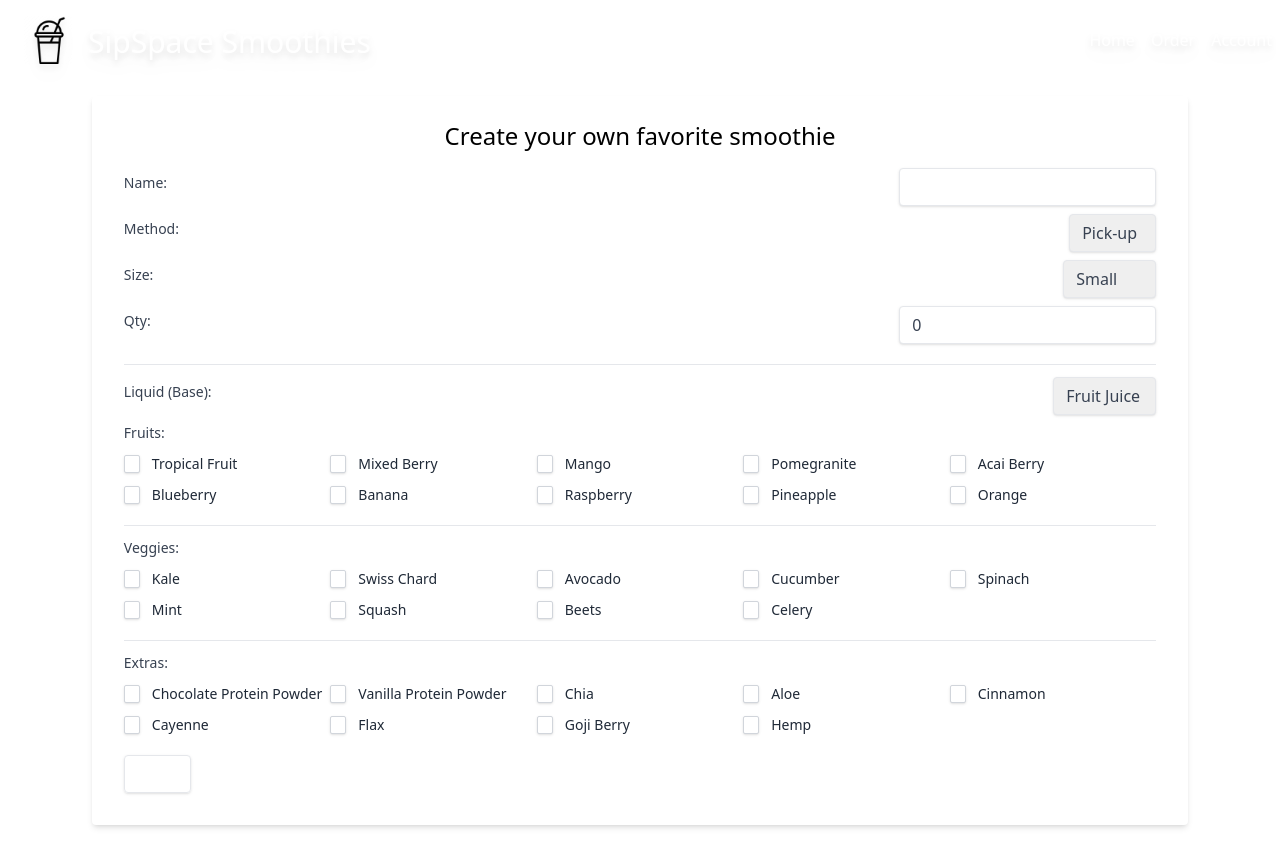
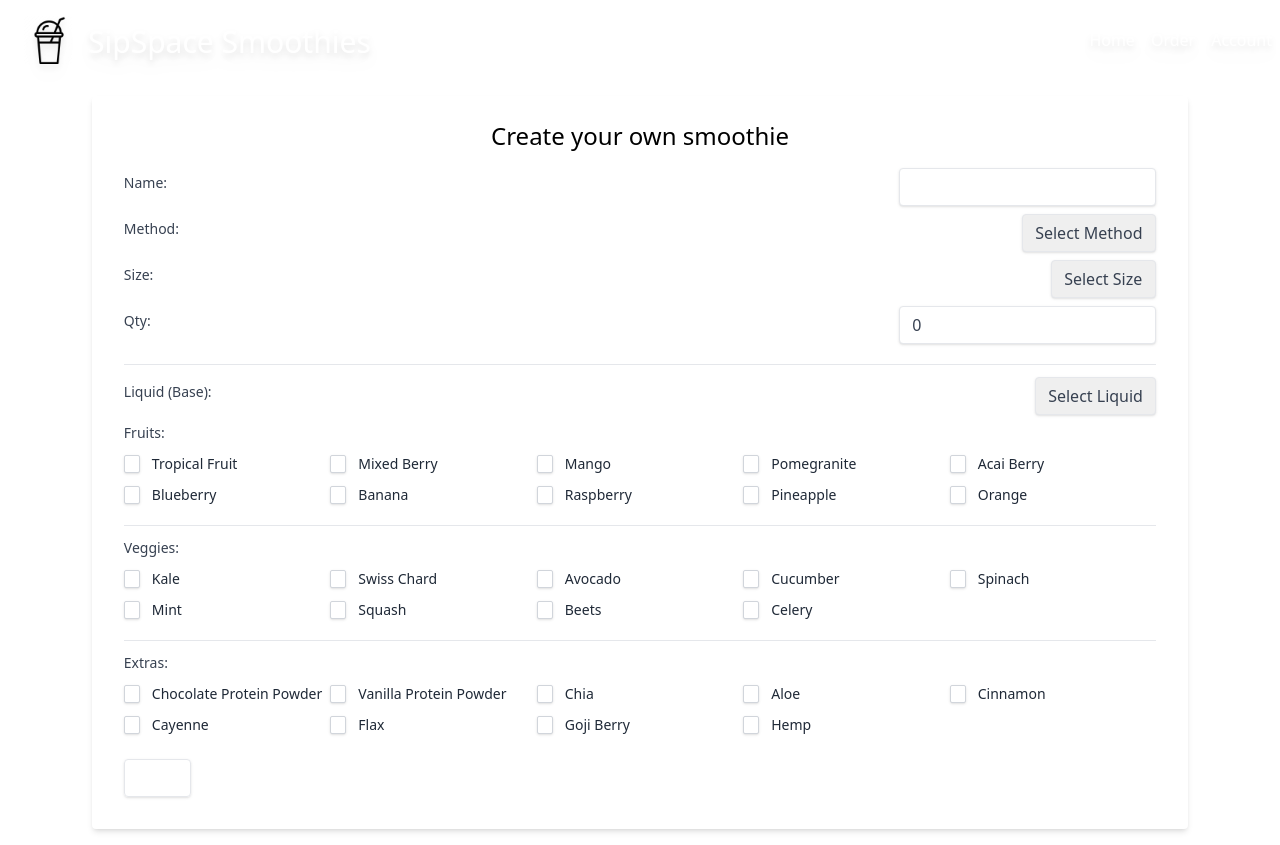
Before and after one commit to Benton-Michael/smoothie-group, a React (Create React App) app in the folder client/: page /new in a window 1280 px wide. Built offline with nearby package versions, Linux system fonts and the light colour scheme; no server answers.

Commit message:
Createsip front-end connected to api back-end. Fixed favorited item on smoothie.model.

```diff
--- a/client/src/components/Account.js
+++ b/client/src/components/Account.js
@@ -1,7 +1,7 @@
 import React, { useState, useEffect } from 'react'
 import Cookies from "js-cookie";
 import jwtDecode from "jwt-decode";
-import axios from "axios";
+// import axios from "axios";
 import Moment from 'react-moment';
 import { useNavigate } from "react-router-dom";
 
--- a/client/src/components/CreateSip.js
+++ b/client/src/components/CreateSip.js
@@ -1,10 +1,10 @@
-import React, { useState } from "react";
+import React, { useState, useEffect } from "react";
 import axios from "axios";
 import { useNavigate } from "react-router-dom";
 import "../index.css";
 
-const CreateSip = (props) => {
-  const { allSmoothies, setAllSmoothies } = props;
+const CreateSip = () => {
+  const [smoothies, setSmoothies] = useState([]);
   const [name, setName] = useState("");
   const [method, setMethod] = useState("");
   const [size, setSize] = useState("");
@@ -13,6 +13,20 @@ const CreateSip = (props) => {
   const [fruits, setFruits] = useState([]);
   const [veggies, setVeggies] = useState([]);
   const [extras, setExtras] = useState([]);
+  const navigate = useNavigate();
+
+  useEffect(() => {
+    axios.get("http://localhost:5001/api/smoothies")
+    .then((res) => {
+        setSmoothies(res.data);
+    })
+    .catch((err) => console.log('Error getting smoothies', err));
+}, []);
+
+
+
+  const [favorited, setFavorited] = useState(false);
+
   // const [fruitsObj, setFruitsObj] = useState({
   //   tropicalFruit: false,
   //   mixedBerry: false,
@@ -47,9 +61,6 @@ const CreateSip = (props) => {
   //   gojiBerry: false,
   //   hemp: false
   // });
-  const [favorited, setFavorited] = useState(false);
-  const navigate = useNavigate();
-
 
   // const [fruitsCheckedState, setFruitsCheckedStated] = useState(
   // new Array(fruits.length).fill(false)
@@ -69,7 +80,7 @@ const CreateSip = (props) => {
   const submitHandler = (e) => {
     e.preventDefault();
     axios
-      .post("http://localhost:8000/api/smoothie", {
+      .post("http://localhost:5001/api/smoothie", {
         name,
         method,
         size,
@@ -78,11 +89,12 @@ const CreateSip = (props) => {
         fruits,
         veggies,
         extras,
-        favorited,
+        favorited
       })
       .then((res) => {
         //add smoothie to smoothie list
-        setAllSmoothies([...allSmoothies, res.data]);
+        console.log("Added: ", res.data);
+        setSmoothies([...smoothies, res.data]);
         console.log("Added: ", res.data);
         //reset form fields
         setName("");
@@ -94,15 +106,16 @@ const CreateSip = (props) => {
         setExtras([]);
         setFavorited(false);
         //navigate to home page after submission
-        navigate("/");
+        navigate("/all");
       })
       .catch((err) => {
         console.log("Error", err);
       });
   };
+  console.log('all smoothies',smoothies);
 
   const fruitHandler = (e) => {
-    console.log(e.target.value)
+    console.log(e.target.value);
     if (!fruits.includes(e.target.value)){
       setFruits([...fruits, e.target.value]);
     } else if (fruits.includes(e.target.value)){
@@ -112,7 +125,7 @@ const CreateSip = (props) => {
     }
   }
   const vegHandler = (e) => {
-    console.log(e.target.value)
+    console.log(e.target.value);
     if (!veggies.includes(e.target.value)){
         setVeggies([...veggies, e.target.value]);
     } else if (veggies.includes(e.target.value)){
@@ -121,23 +134,18 @@ const CreateSip = (props) => {
       setVeggies(filterVegs);
     }
   }
-
   const extraHandler = (e) => {
-    // let extrasArr = [];
-    console.log(e.target.value)
+    console.log(e.target.value);
     if (!extras.includes(e.target.value)){
         setExtras([...extras, e.target.value]);
     } else if (extras.includes(e.target.value)) {
-      const tgtExtra = e.target.value
-      // console.log('====removing etra', targetExtra)
-      const filterExtras = extras.filter(_ => _ !==tgtExtra)
-      // console.log('====filteredExtras', filterExtras)
-      setExtras(filterExtras)
-      // setExtras(extras.filter((e.target.value) ));
+      const tgtExtra = e.target.value;
+      const filterExtras = extras.filter(_ => _ !==tgtExtra);
+      setExtras(filterExtras);
     }
   }
 
-  console.log('---------testing array-------')
+  console.log('---------testing array states-------')
   console.log('fruits-array',fruits);
   console.log('veggies-array', veggies);
   console.log('extras-array', extras);
@@ -146,13 +154,14 @@ const CreateSip = (props) => {
   return (
     <div className="flex justify-center mt-4">
       <form onSubmit={submitHandler} className="bg-white shadow-md rounded px-8 pt-6 pb-8 mb-4 mx-8">
-        <h3 className="text-2xl mb-4 text-center">Create your own favorite smoothie</h3>
+        <h3 className="text-2xl mb-4 text-center">Create your own smoothie</h3>
         <section className="flex justify-between items-center pb-2">
           <label className="col-3" htmlFor="name">
             Name:{" "}
           </label>
           <input
             type="Text"
+            id="name"
             className="form-control"
             value={name}
             name="name"
@@ -170,6 +179,7 @@ const CreateSip = (props) => {
             className="form-control"
             onChange={(e) => setMethod(e.target.value)}
           >
+            <option hidden value="">Select Method</option>
             <option value="Pick-up">Pick-up</option>
             <option value="Delivery">Delivery</option>
           </select>
@@ -185,6 +195,7 @@ const CreateSip = (props) => {
             className="form-control"
             onChange={(e) => setSize(e.target.value)}
           >
+            <option hidden value="">Select Size</option>
             <option value="Small">Small</option>
             <option value="Medium">Medium</option>
             <option value="Large">Large</option>
@@ -200,6 +211,7 @@ const CreateSip = (props) => {
             className="form-control"
             value={quantity}
             name="quantity"
+            id="quantity"
             onChange={(e) => setQuantity(e.target.value)}
           />
         </section>
@@ -215,6 +227,7 @@ const CreateSip = (props) => {
             className="form-control"
             onChange={(e) => setLiquid(e.target.value)}
           >
+            <option hidden value="">Select Liquid</option>
             <option value="Fruit Juice">Fruit Juice</option>
             <option value="Soy Milk">Soy Milk</option>
             <option value="Milk">Milk</option>
@@ -352,7 +365,7 @@ const CreateSip = (props) => {
                 </div>
             </div>
         </section>
-        <input type="submit" value="Create" className="btn btn-primary mt-3" />
+        <input type="submit" value="Create" className="dark:bg-green-800 hover:bg-slate-400 text-white py-2 px-2 mt-4  rounded focus:outline-none focus:shadow-outline" />
       </form>
     </div>
   );
--- a/client/src/components/NotFound/NotFound.js
+++ b/client/src/components/NotFound/NotFound.js
@@ -1,5 +1,4 @@
 import React from 'react';
-import Image from './NotFound.css'
 
 const NotFound = () => {
     return (
```
Also changed, not shown: 1 other file (tests, documents, lock files or other folders).
